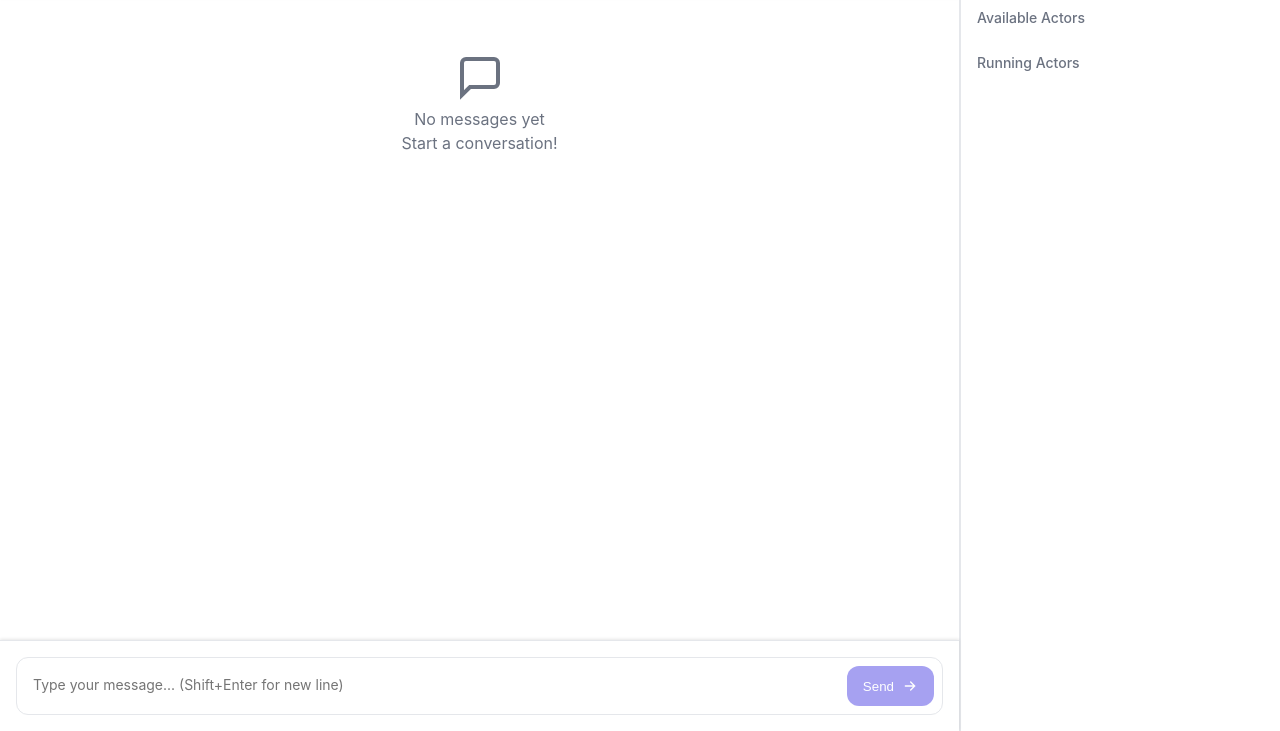
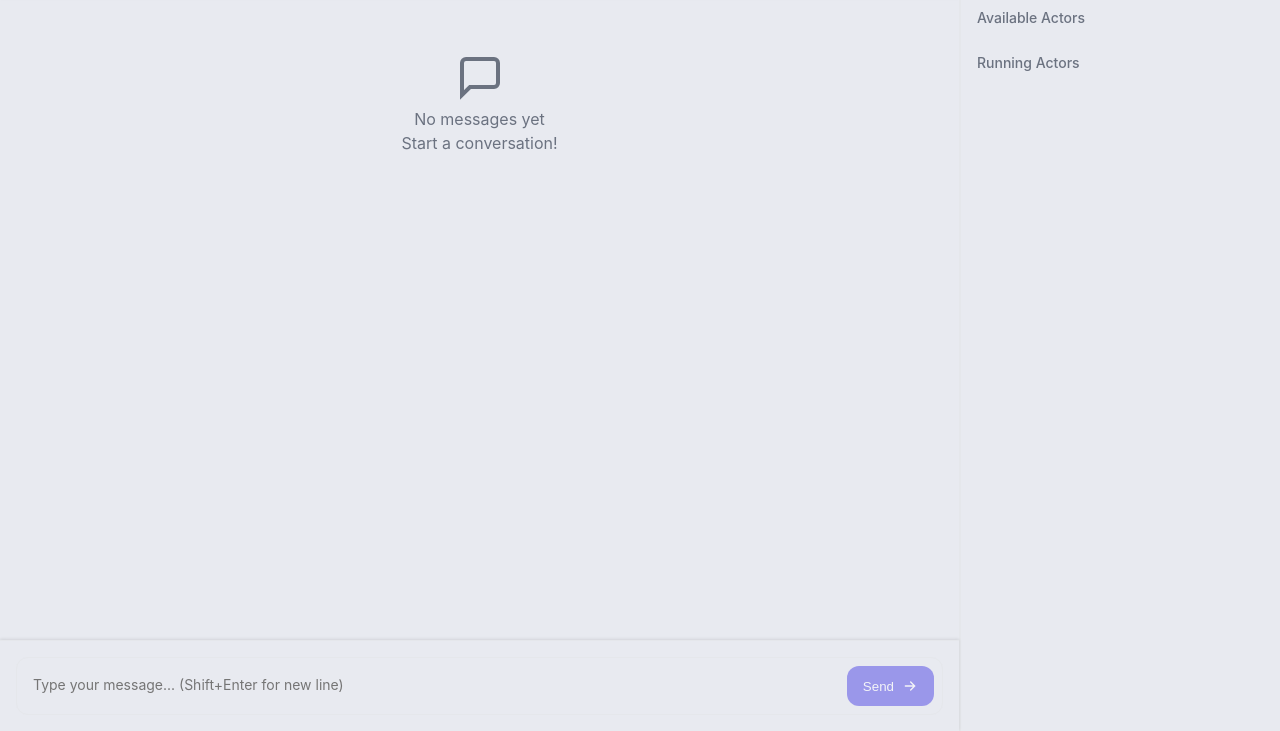
Before and after one commit to colinrozzi/chat, a plain HTML site: page assets/index.html in a window 1280 px wide. Shown: the part 69-800 px from the top of the page. Drawn offline with Linux system fonts and the light colour scheme.

Commit message:
style: update color palette with subtle background shades

```diff
--- a/assets/styles.css
+++ b/assets/styles.css
@@ -16,8 +16,8 @@
     --warning: #D97706;
     --warning-light: #FEF3C7;
 
-    --surface: #FFFFFF;
-    --background: #F9FAFB;
+    --surface: #E8EAF0;
+    --background: #F1F3F7;
     --border: #E5E7EB;
 
     --text-primary: #111827;
```
